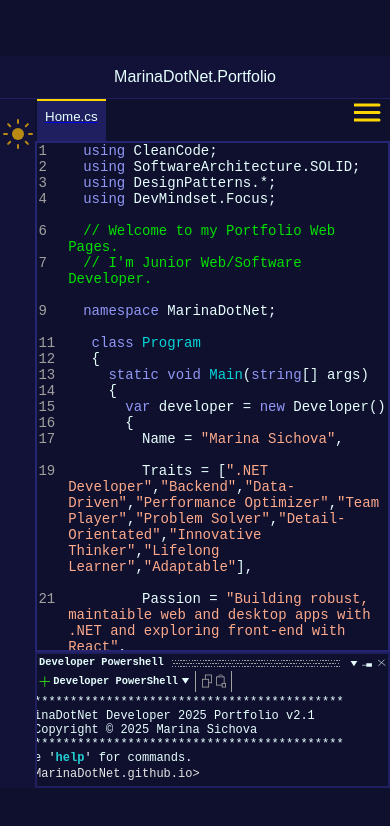
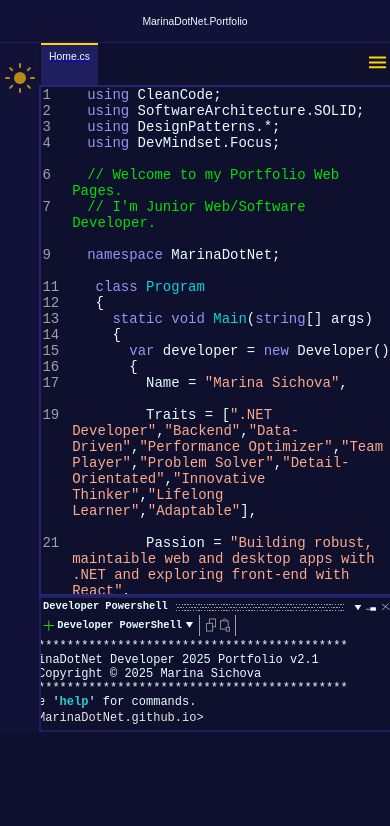
Before and after one commit to MarinaDotNet/portfolio-react, a React (Vite) app: page /#/ in a window 390 px wide. Shown: the top 826 px of the page. Built offline with nearby package versions, Linux system fonts and the light colour scheme.

Commit message:
refactor: improve mobile responsiveness in ColapsedNavBar and index.css

```diff
--- a/src/components/mobileLayout/ColapsedNavBar.jsx
+++ b/src/components/mobileLayout/ColapsedNavBar.jsx
@@ -9,7 +9,7 @@ export default function ColapsedNavBar(){
     };
     return(
         <button title="icon-hamburger" className="hamburger-icon" onClick={collapsedNavBar}>
-            <svg height="30" width="30" id="hamburger" viewBox="5 5 30 30">
+            <svg height="5vh" width="5vw" id="hamburger" viewBox="5 5 30 30">
             <line
             id="hamburgerLine1"
             stroke="var(--color-highlight-primary)"
--- a/src/index.css
+++ b/src/index.css
@@ -288,6 +288,9 @@ a.primary-text::after{
     display: flex;
     flex-direction: column;
     justify-content: center;
+
+    width: 100%;
+    height: 100%;
   }
 
   .color-theme-icon{
@@ -301,9 +304,16 @@ a.primary-text::after{
     height: 5vh;
     margin-left: 2px;
   }
+
+
+  .responsive-nav-button button.active{
+    font-size: clamp(0.65rem, 0.7vw + 0.15rem, 0.875rem);
+    height: 5vh;
+    line-height: 1vh;
+  }
+
   .hamburger-icon {
     display: flex;
-    height: 5vh;
     background-color: transparent;
     border: none;
     cursor: pointer;
@@ -332,6 +342,10 @@ a.primary-text::after{
     width: 100%;
   }
 
+  #nav-buttons button{
+    font-size: clamp(0.65rem, 0.7vw + 0.15rem, 0.875rem);
+    line-height: 1vh;
+}
 
   .component-box{
     border: 2px solid var(--color-border);
@@ -344,5 +358,10 @@ a.primary-text::after{
     width: 90vw;
     max-height: 40vh;
   }
+
+  .text-primary{
+    font-size: clamp(0.65rem, 0.7vw + 0.15rem, 0.875rem);
+  }
 }
+
 /* #endregion Mobile Layouts */
```
